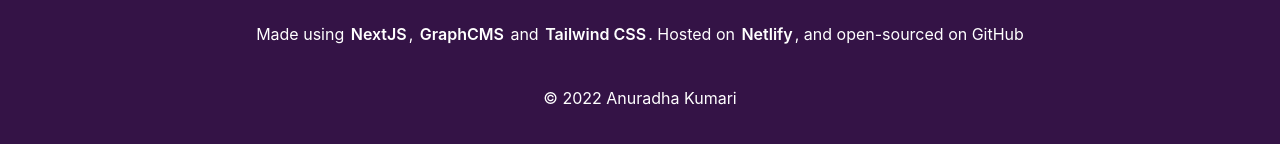
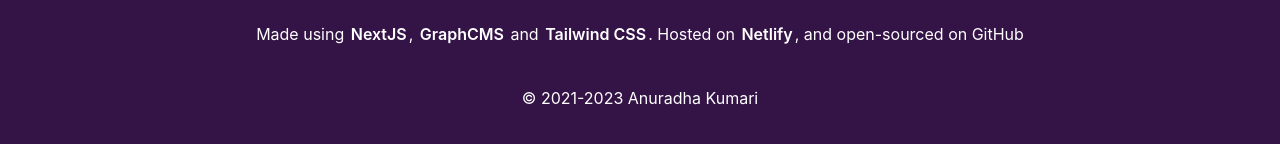
Before and after one commit to anuk79/anuradhakumari, a Next.js app: page /about in a window 1280 px wide. Shown: the part 642-786 px from the top of the page. Built offline with nearby package versions, Linux system fonts and the light colour scheme.

Commit message:
renamed as few files as jsx and updated footer

```diff
--- a/components/blogPost.js
+++ b/components/blogPost.jsx
@@ -1,5 +1,4 @@
 import Link from "next/link";
-import Image from 'next/image';
 
 const BlogPost = ({ post }) => {
   return (
--- a/components/footer.js
+++ b/components/footer.jsx
@@ -61,7 +61,7 @@ function Footer({ navLinks = links }) {
           Hosted on {' '} <a className="no-underline" href="https://www.netlify.com/">Netlify</a>{', and open-sourced on GitHub'}
         </div>
         <p className="mt-8 text-base md:mt-0 py-4 text-center">
-          &copy; 2022  Anuradha Kumari
+        &copy; 2021-2023  Anuradha Kumari
         </p>
     </footer>
   )
--- a/styles/globals.css
+++ b/styles/globals.css
@@ -1,3 +1,6 @@
+/* @import url('https://fonts.googleapis.com/css2?family=Hind&display=swap'); */
+/* @import url('https://fonts.googleapis.com/css2?family=Noto+Sans+KR&display=swap'); */
+
 @tailwind base;
 @tailwind components;
 @tailwind utilities;
```
Also changed, not shown: components/Icons.jsx (renamed from components/Icons.js), components/blogCard.jsx (renamed from components/blogCard.js), components/header.jsx (renamed from components/header.js), components/layout.jsx (renamed from components/layout.js), components/talkCard.jsx (renamed from components/talkCard.js).
